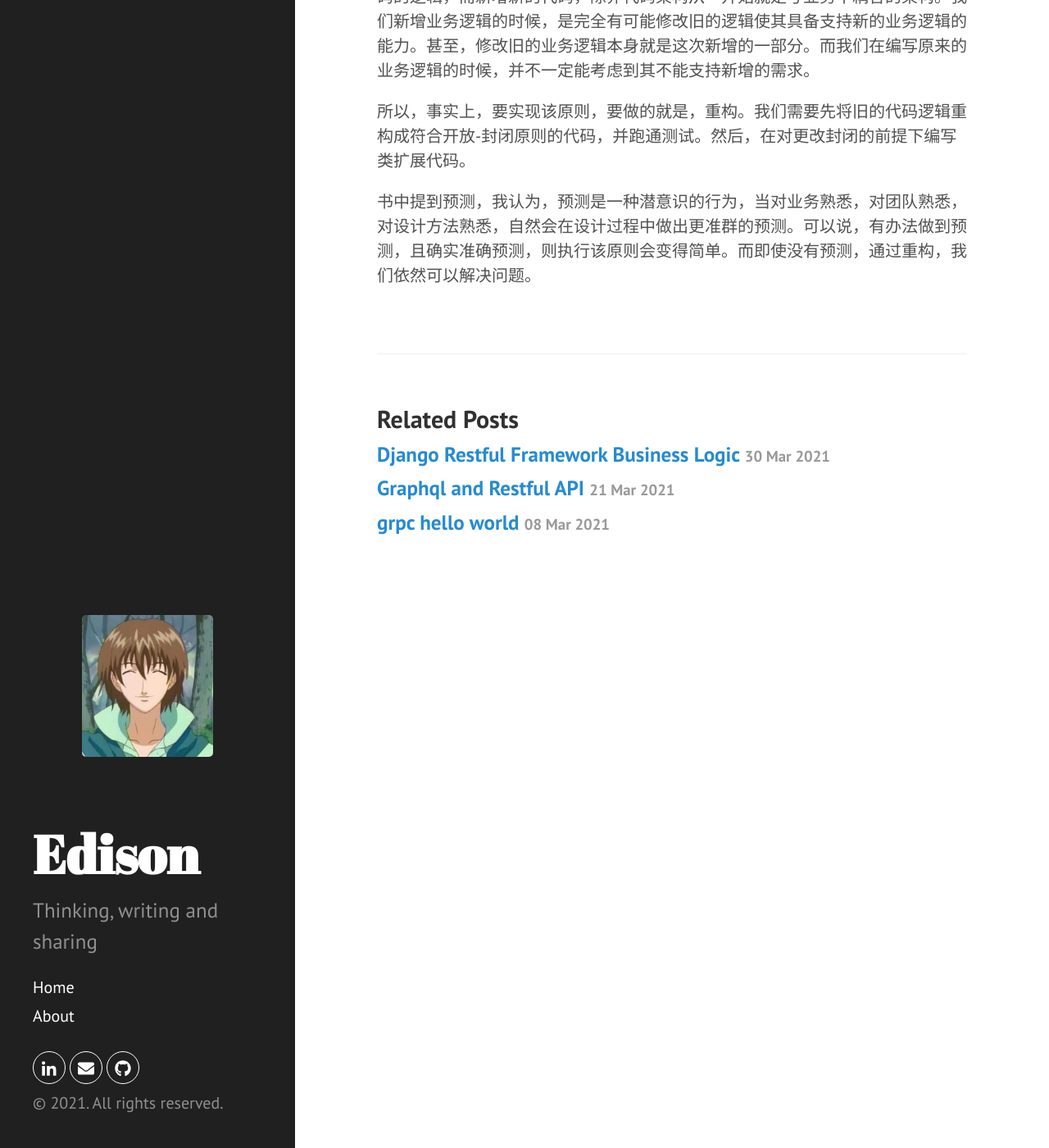
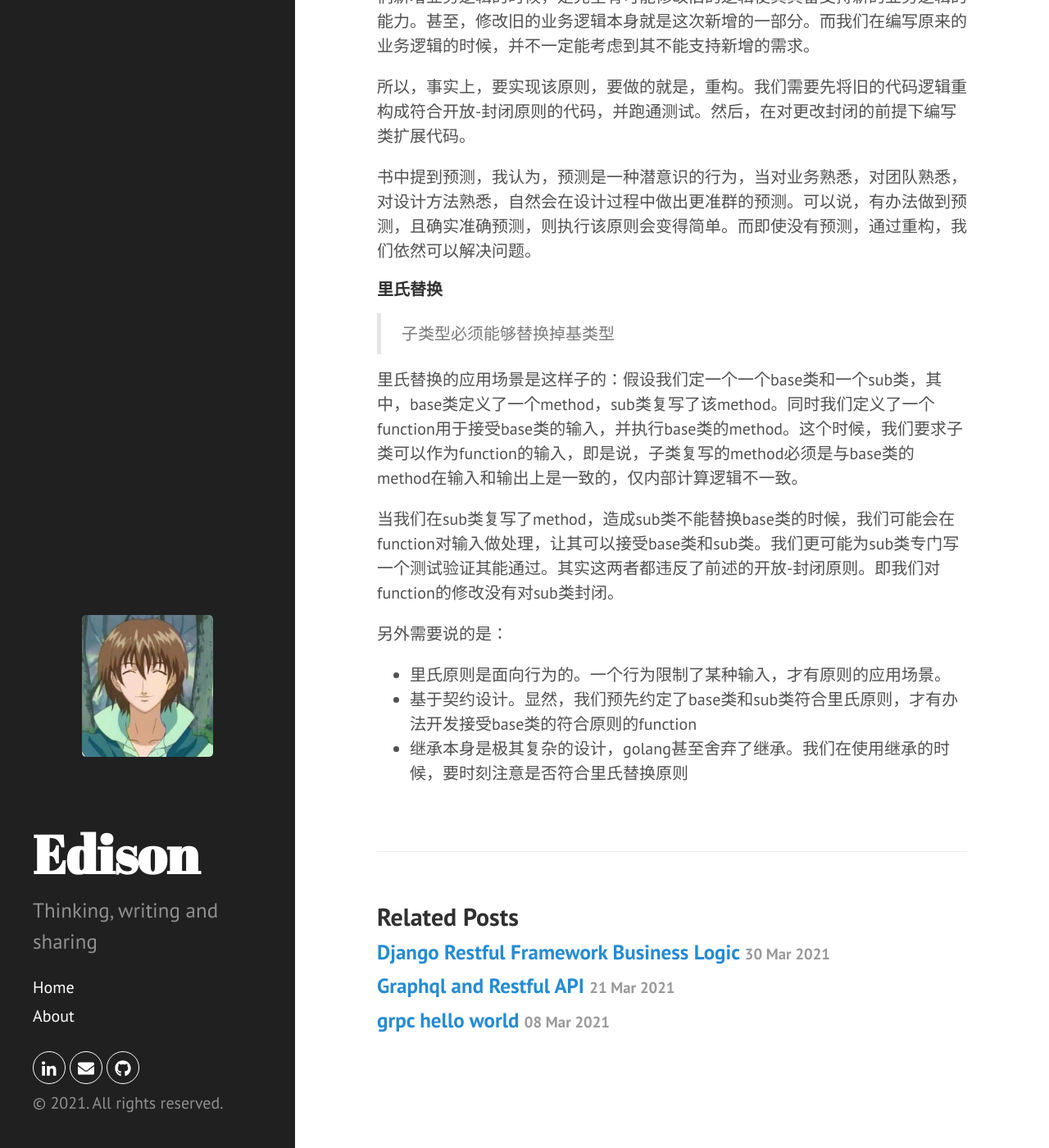
Before and after one commit to Edison-A-N/page, a Jekyll site: the page built from _posts/2021-05-09-Agile-Design.md, in a window 1280 px wide and 1400 px high, scrolled down 1751 px. Shown: the whole window at 82% size. Built offline with Jekyll 4.4.1, drawn with Linux system fonts in a browser that asks for light colours.

Commit message:
add lsp to agile design

```diff
--- a/_posts/2021-05-09-Agile-Design.md
+++ b/_posts/2021-05-09-Agile-Design.md
@@ -51,3 +51,17 @@ author: Edison
 所以，事实上，要实现该原则，要做的就是，重构。我们需要先将旧的代码逻辑重构成符合开放-封闭原则的代码，并跑通测试。然后，在对更改封闭的前提下编写类扩展代码。
 
 书中提到预测，我认为，预测是一种潜意识的行为，当对业务熟悉，对团队熟悉，对设计方法熟悉，自然会在设计过程中做出更准群的预测。可以说，有办法做到预测，且确实准确预测，则执行该原则会变得简单。而即使没有预测，通过重构，我们依然可以解决问题。
+
+#### 里氏替换
+
+> 子类型必须能够替换掉基类型
+
+里氏替换的应用场景是这样子的：假设我们定一个一个base类和一个sub类，其中，base类定义了一个method，sub类复写了该method。同时我们定义了一个function用于接受base类的输入，并执行base类的method。这个时候，我们要求子类可以作为function的输入，即是说，子类复写的method必须是与base类的method在输入和输出上是一致的，仅内部计算逻辑不一致。
+
+当我们在sub类复写了method，造成sub类不能替换base类的时候，我们可能会在function对输入做处理，让其可以接受base类和sub类。我们更可能为sub类专门写一个测试验证其能通过。其实这两者都违反了前述的开放-封闭原则。即我们对function的修改没有对sub类封闭。
+
+另外需要说的是：
+
+- 里氏原则是面向行为的。一个行为限制了某种输入，才有原则的应用场景。
+- 基于契约设计。显然，我们预先约定了base类和sub类符合里氏原则，才有办法开发接受base类的符合原则的function
+- 继承本身是极其复杂的设计，golang甚至舍弃了继承。我们在使用继承的时候，要时刻注意是否符合里氏替换原则
```
Also changed, not shown: other parts of _posts/2021-05-09-Agile-Design.md (+1 -1 lines).
